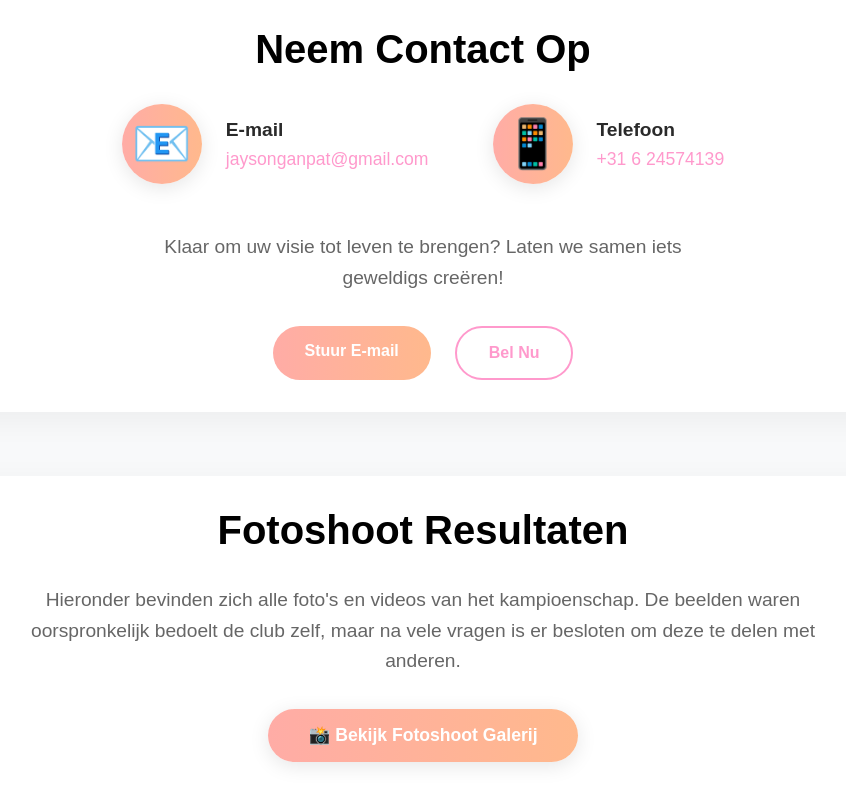
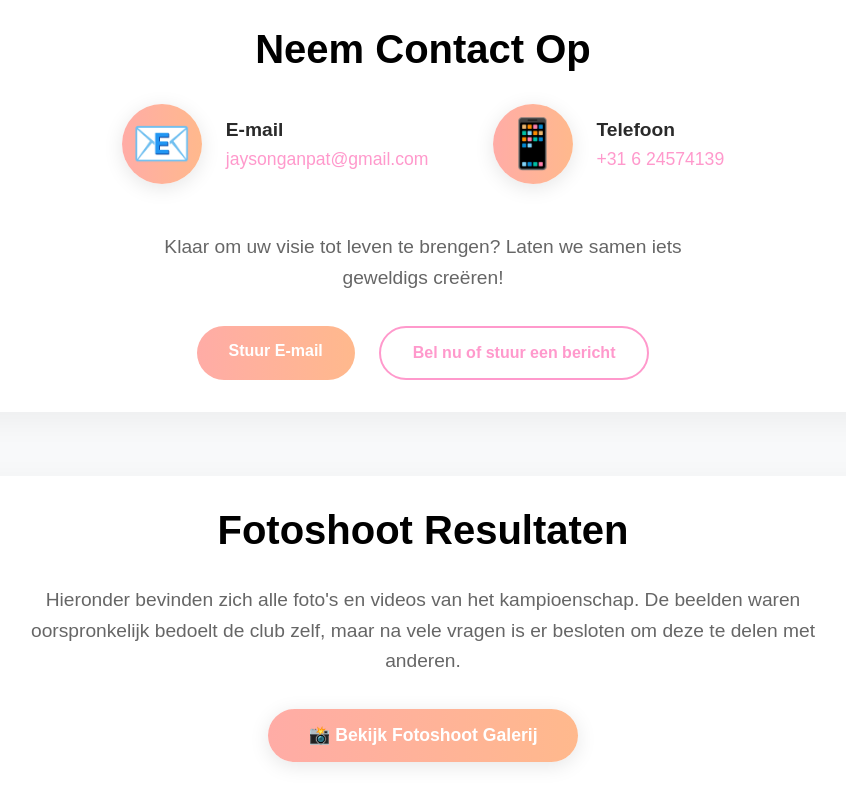
Before and after one commit to Jaysong07/jjscinematography, a plain HTML site: page index.html in a window 1280 px wide. Shown: the part 3951-4751 px from the top of the page, without its empty margins (217-1063 px from the left). Drawn offline with Linux system fonts and the light colour scheme.

Commit message:
Update index.html

```diff
--- a/index.html
+++ b/index.html
@@ -1376,7 +1376,7 @@
           <p>Klaar om uw visie tot leven te brengen? Laten we samen iets geweldigs creëren!</p>
           <div class="contact-buttons">
             <a href="mailto:jaysonganpat@gmail.com" class="contact-method-btn email-btn">Stuur E-mail</a>
-            <a href="tel:+31624574139" class="contact-method-btn phone-btn">Bel Nu</a>
+            <a href="tel:+31624574139" class="contact-method-btn phone-btn">Bel nu of stuur een bericht</a>
           </div>
         </div>
       </div>
```
